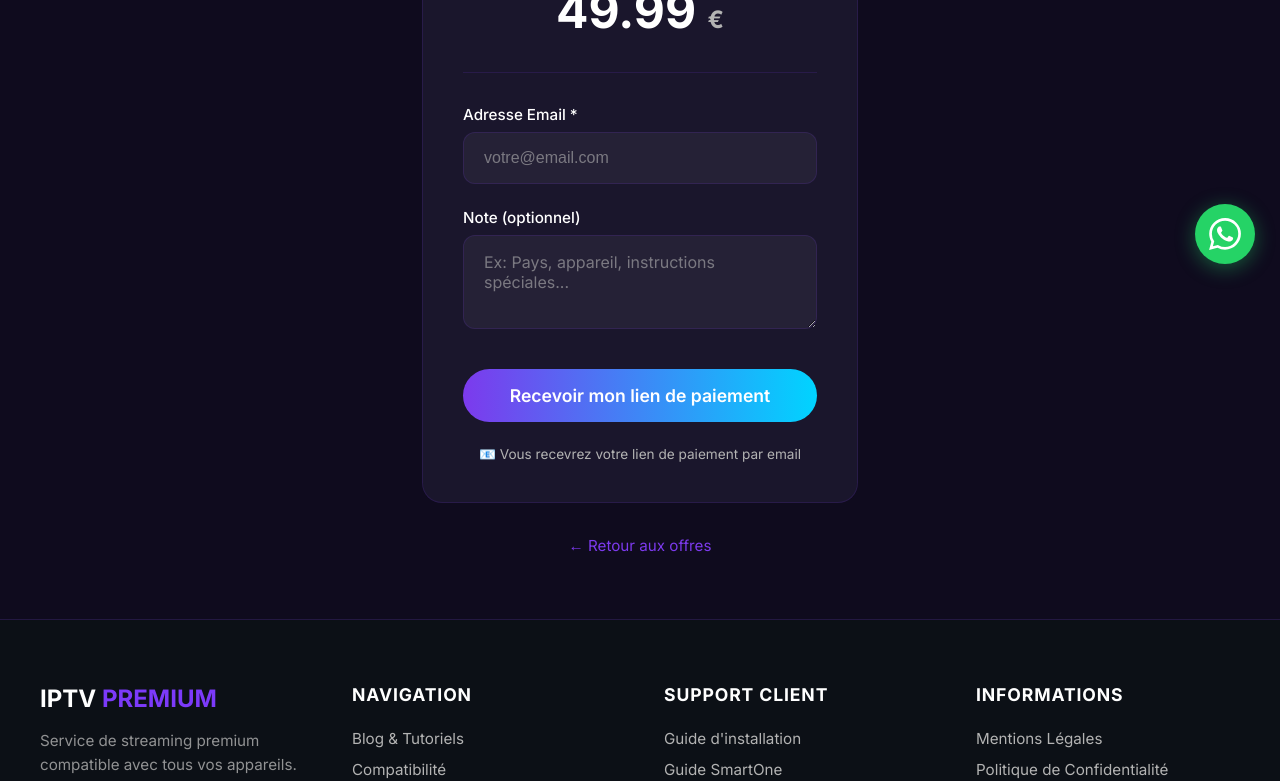
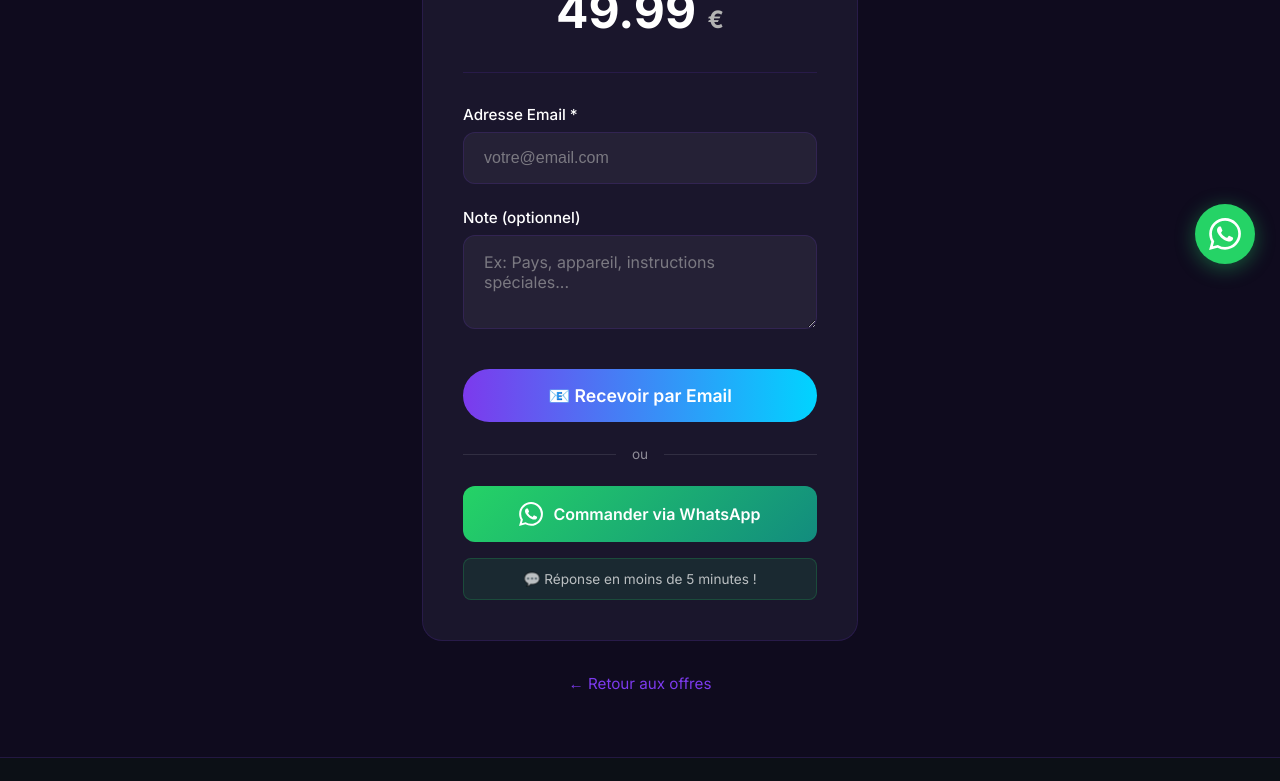
Before and after one commit to SmailNilson/iptv-platform, a Next.js app: page /checkout in a window 1280 px wide. Shown: the part 436-1217 px from the top of the page. Built offline with nearby package versions, Linux system fonts and the light colour scheme.

Commit message:
Add WhatsApp option on checkout page - customers can choose email or WhatsApp

```diff
--- a/src/app/checkout/page.tsx
+++ b/src/app/checkout/page.tsx
@@ -206,12 +206,64 @@
                             disabled={isLoading}
                             style={{ opacity: isLoading ? 0.7 : 1 }}
                         >
-                            {isLoading ? 'Envoi en cours...' : 'Recevoir mon lien de paiement'}
+                            {isLoading ? 'Envoi en cours...' : '📧 Recevoir par Email'}
                         </button>
                     </form>
 
-                    <div className={styles.securityNote}>
-                        📧 Vous recevrez votre lien de paiement par email
+                    {/* Divider */}
+                    <div style={{
+                        display: 'flex',
+                        alignItems: 'center',
+                        gap: '1rem',
+                        margin: '1.5rem 0',
+                        color: 'rgba(255,255,255,0.5)',
+                        fontSize: '0.85rem'
+                    }}>
+                        <div style={{ flex: 1, height: '1px', background: 'rgba(255,255,255,0.1)' }}></div>
+                        <span>ou</span>
+                        <div style={{ flex: 1, height: '1px', background: 'rgba(255,255,255,0.1)' }}></div>
+                    </div>
+
+                    {/* WhatsApp Option */}
+                    <a
+                        href={`https://wa.me/17575357760?text=${encodeURIComponent(`Bonjour, je souhaite commander :\n\n📦 Offre: ${plan}\n📱 Appareils: ${devices}\n💰 Prix: ${getPrice()}€\n\nMerci de me confirmer la commande.`)}`}
+                        target="_blank"
+                        rel="noopener noreferrer"
+                        style={{
+                            display: 'flex',
+                            alignItems: 'center',
+                            justifyContent: 'center',
+                            gap: '10px',
+                            width: '100%',
+                            padding: '1rem',
+                            background: 'linear-gradient(135deg, #25D366 0%, #128C7E 100%)',
+                            border: 'none',
+                            borderRadius: '12px',
+                            color: 'white',
+                            fontWeight: '600',
+                            fontSize: '1rem',
+                            textDecoration: 'none',
+                            cursor: 'pointer',
+                            transition: 'all 0.3s ease'
+                        }}
+                    >
+                        <svg viewBox="0 0 24 24" fill="currentColor" style={{ width: '24px', height: '24px' }}>
+                            <path d="M17.472 14.382c-.297-.149-1.758-.867-2.03-.967-.273-.099-.471-.148-.67.15-.197.297-.767.966-.94 1.164-.173.199-.347.223-.644.075-.297-.15-1.255-.463-2.39-1.475-.883-.788-1.48-1.761-1.653-2.059-.173-.297-.018-.458.13-.606.134-.133.298-.347.446-.52.149-.174.198-.298.298-.497.099-.198.05-.371-.025-.52-.075-.149-.669-1.612-.916-2.207-.242-.579-.487-.5-.669-.51-.173-.008-.371-.01-.57-.01-.198 0-.52.074-.792.372-.272.297-1.04 1.016-1.04 2.479 0 1.462 1.065 2.875 1.213 3.074.149.198 2.096 3.2 5.077 4.487.709.306 1.262.489 1.694.625.712.227 1.36.195 1.871.118.571-.085 1.758-.719 2.006-1.413.248-.694.248-1.289.173-1.413-.074-.124-.272-.198-.57-.347m-5.421 7.403h-.004a9.87 9.87 0 01-5.031-1.378l-.361-.214-3.741.982.998-3.648-.235-.374a9.86 9.86 0 01-1.51-5.26c.001-5.45 4.436-9.884 9.888-9.884 2.64 0 5.122 1.03 6.988 2.898a9.825 9.825 0 012.893 6.994c-.003 5.45-4.437 9.884-9.885 9.884m8.413-18.297A11.815 11.815 0 0012.05 0C5.495 0 .16 5.335.157 11.892c0 2.096.547 4.142 1.588 5.945L.057 24l6.305-1.654a11.882 11.882 0 005.683 1.448h.005c6.554 0 11.89-5.335 11.893-11.893a11.821 11.821 0 00-3.48-8.413z" />
+                        </svg>
+                        Commander via WhatsApp
+                    </a>
+
+                    <div style={{
+                        marginTop: '1rem',
+                        padding: '0.75rem',
+                        background: 'rgba(37, 211, 102, 0.1)',
+                        border: '1px solid rgba(37, 211, 102, 0.2)',
+                        borderRadius: '8px',
+                        fontSize: '0.85rem',
+                        color: 'rgba(255,255,255,0.7)',
+                        textAlign: 'center'
+                    }}>
+                        💬 Réponse en moins de 5 minutes !
                     </div>
                 </div>
 
```
